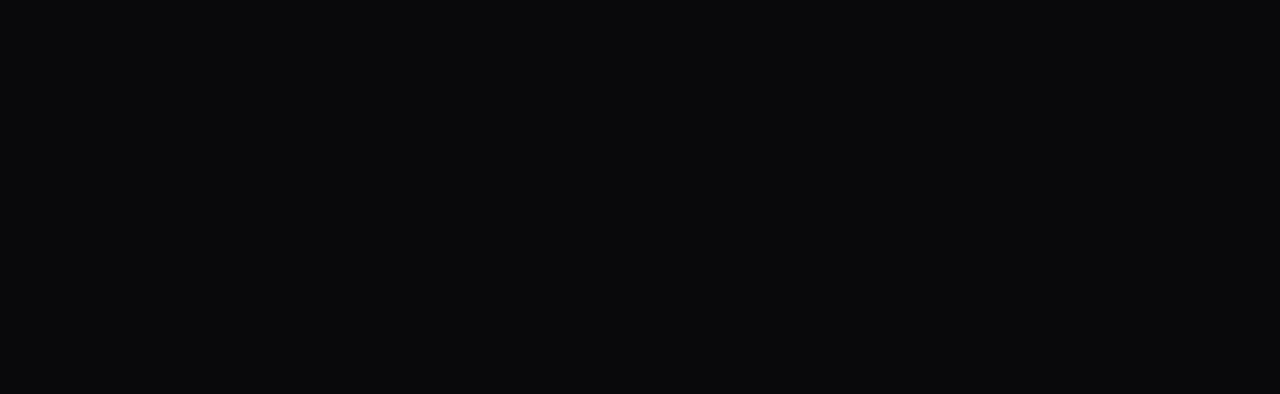
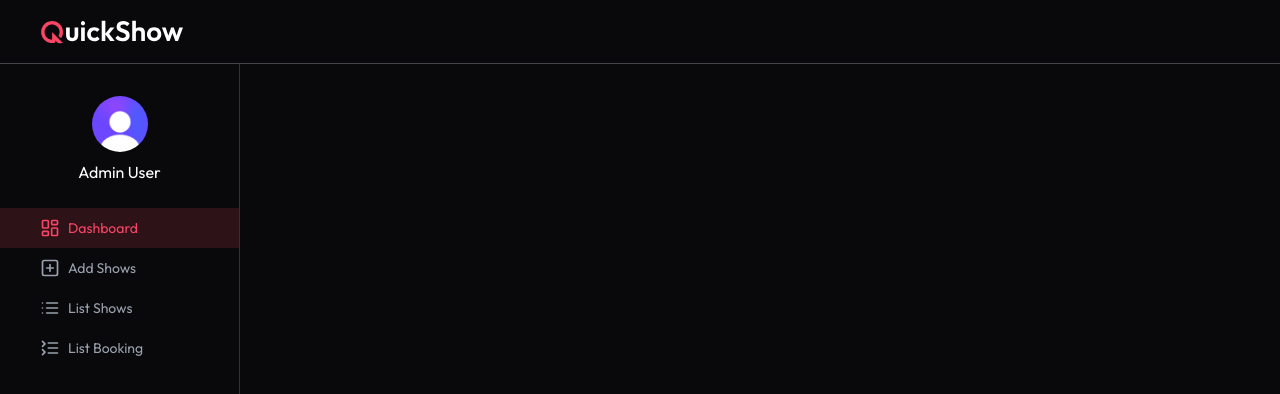
Before and after one commit to rajib-6311/quickshow, a React (Vite) app in the folder client/: page /admin in a window 1280 px wide. Before the commit this address had no page. Shown: the top 394 px of the page. Built offline with nearby package versions, Linux system fonts and the light colour scheme.

Commit message:
update admin panel

```diff
--- a/client/src/App.jsx
+++ b/client/src/App.jsx
@@ -8,6 +8,11 @@
 import Favorite from "./Pages/Favorite";
 import {Toaster} from 'react-hot-toast'
 import Footer from "./Components/Footer";
+import LayOut from "./Pages/Admin/LayOut";
+import DashBoard from "./Pages/Admin/DashBoard";
+import AddShows from "./Pages/Admin/AddShows";
+import ListShows from "./Pages/Admin/ListShows";
+import ListBookings from "./Pages/Admin/ListBookings";
 
 const App = () => {
 
@@ -24,6 +29,15 @@
         <Route path='/movies/:id/:date' element={<SeatLayout/>}/>
         <Route path='/my-bookings' element={<MyBookings/>}/>
         <Route path='/favorite' element={<Favorite/>}/>
+
+        {/* for Dashboard  */}
+        <Route path="/admin/*" element={<LayOut/>}>
+        <Route index element={<DashBoard/>}/>
+        <Route path="add-shows" element={<AddShows/>}/>
+        <Route path="list-shows" element={<ListShows/>}/>
+        <Route path="list-bookings" element={<ListBookings/>}/>
+
+        </Route>
       </Routes>
 
       {!isAdminRoute && <Footer/>}
--- /dev/null
+++ b/client/src/Components/Admin/AdminNavbar.jsx
@@ -0,0 +1,16 @@
+
+import { Link } from 'react-router-dom';
+import { assets } from '../../assets/assets';
+
+const AdminNavbar = () => {
+    return (
+        <div className='flex items-center justify-between px-6 md:px-10 h-16 border-b border-gray-300/30'>
+            <Link to='/'>
+              <img className='w-36 h-auto' src={assets.logo} alt="logo" />
+            </Link>
+
+        </div>
+    );
+};
+
+export default AdminNavbar;
--- /dev/null
+++ b/client/src/Components/Admin/AdminSidebar.jsx
@@ -0,0 +1,48 @@
+import { LayoutDashboardIcon, ListCollapseIcon, ListIcon, PlusSquareIcon } from "lucide-react";
+import { assets } from "../../assets/assets";
+import { NavLink } from "react-router-dom";
+
+const AdminSidebar = () => {
+  const user = {
+    firstName: 'Admin',
+    lastName: 'User',
+    imageUrl: assets.profile,
+  };
+
+  const adminNavLink = [
+    { name: 'Dashboard', path: '/admin', icon: LayoutDashboardIcon },
+    { name: 'Add Shows', path: '/admin/add-shows', icon: PlusSquareIcon },
+    { name: 'List Shows', path: '/admin/list-shows', icon: ListIcon },
+    { name: 'List Booking', path: '/admin/list-booking', icon: ListCollapseIcon },
+  ];
+
+  return (
+    <div className='h-[calc(100vh-64px)] flex flex-col items-center pt-8 max-w-13 md:max-w-60 w-full border-r border-gray-300/20 text-sm'>
+      <img className='h-9 md:h-14 w-9 md:w-14 rounded-full mx-auto' src={user.imageUrl} alt="sidebar" />
+      <p className='mt-2 text-base max-md:hidden'>{user.firstName} {user.lastName}</p>
+
+      <div className='w-full'>
+        {adminNavLink.map((link, index) => (
+          <NavLink
+            key={index}
+            to={link.path}
+            className={({ isActive }) =>
+              `relative flex items-center max-md:justify-center gap-2 w-full py-2.5 md:px-10 first:mt-6 text-gray-400 hover:text-primary hover:bg-primary/10 ${isActive ? 'bg-primary/15 text-primary' : ''}`
+            }
+          >
+            <link.icon className='w-5 h-5' />
+            <p className="max-md:hidden">{link.name}</p>
+            {/*
+              Sidebar highlight indicator (right side bar)
+            */}
+            {({ isActive }) => isActive && (
+              <span className="w-1.5 h-10 rounded-lg bg-primary absolute right-0"></span>
+            )}
+          </NavLink>
+        ))}
+      </div>
+    </div>
+  );
+};
+
+export default AdminSidebar;
--- /dev/null
+++ b/client/src/Pages/Admin/AddShows.jsx
@@ -0,0 +1,11 @@
+import React from 'react';
+
+const AddShows = () => {
+    return (
+        <div>
+
+        </div>
+    );
+};
+
+export default AddShows;
--- /dev/null
+++ b/client/src/Pages/Admin/DashBoard.jsx
@@ -0,0 +1,11 @@
+import React from 'react';
+
+const DashBoard = () => {
+    return (
+        <div>
+
+        </div>
+    );
+};
+
+export default DashBoard;
--- /dev/null
+++ b/client/src/Pages/Admin/LayOut.jsx
@@ -0,0 +1,20 @@
+import React from 'react';
+import AdminNavbar from '../../Components/Admin/AdminNavbar';
+import AdminSidebar from '../../Components/Admin/AdminSidebar';
+import { Outlet } from 'react-router-dom';
+
+const LayOut = () => {
+    return (
+        <>
+            <AdminNavbar/>
+            <div className='flex'>
+                <AdminSidebar/>
+                <div className='flex-1 px-4 py-10 md:px-10 h-[calc(100vh - 64px)] overflow-y-auto'>
+                    <Outlet/>
+                </div>
+            </div>
+        </>
+    );
+};
+
+export default LayOut;
--- /dev/null
+++ b/client/src/Pages/Admin/ListBookings.jsx
@@ -0,0 +1,11 @@
+import React from 'react';
+
+const ListBookings = () => {
+    return (
+        <div>
+
+        </div>
+    );
+};
+
+export default ListBookings;
--- /dev/null
+++ b/client/src/Pages/Admin/ListShows.jsx
@@ -0,0 +1,11 @@
+
+
+const ListShows = () => {
+    return (
+        <div>
+
+        </div>
+    );
+};
+
+export default ListShows;
--- a/client/src/Pages/MyBookings.jsx
+++ b/client/src/Pages/MyBookings.jsx
@@ -40,6 +40,18 @@
                         <p className="text-gray-400 text-sm mt-auto">{dateFormat(item.show.showDateTime)}</p>
                     </div>
                 </div>
+
+                <div className="flex flex-col md:items-end md:text-right justify-between p-4">
+                    <div className="flex items-center gap-4">
+                        <p className="text-2xl font-semibold mb-3">{currency}{item.amount}</p>
+                         {!item.isPaid && <button className="bg-primary px-4 py-1.5 mb-3 text-sm rounded-full font-medium cursor-pointer">Pay Now</button>}
+                    </div>
+                    <div className="text-sm">
+                        <p><span className="text-gray-400 ">Total Tickets:</span> {item.bookedSeats.length}</p>
+                         <p><span className="text-gray-400"> Seat Number:</span> {item.bookedSeats.join(", ")}</p>
+                    </div>
+
+                </div>
             </div>
 
             ))}
```
